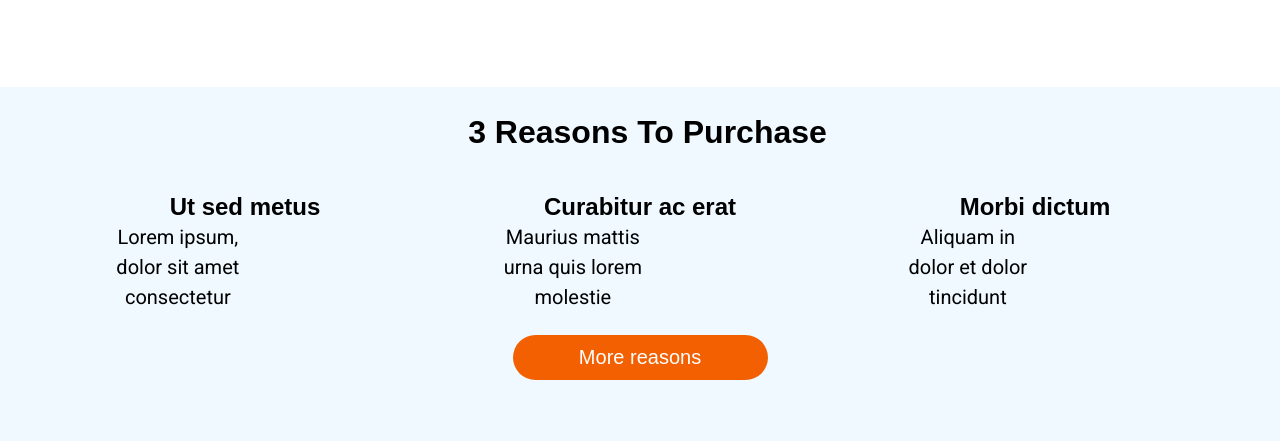
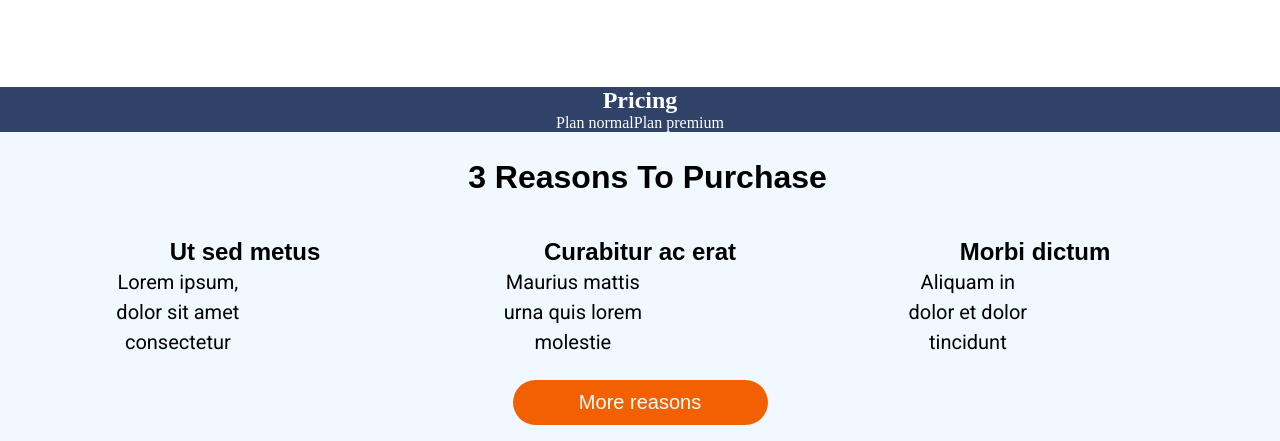
Before and after one commit to AlejandraSC/Anonymous-Proxy, a website: page src/html/index.html in a window 1280 px wide. Shown: the part 1073-1514 px from the top of the page. Drawn offline with nearby package versions, Linux system fonts and the light colour scheme; files that its build step writes are made by us from their sources.

Commit message:
new-section

```diff
--- a/src/html/index.html
+++ b/src/html/index.html
@@ -18,6 +18,8 @@
       <include src="./partials/hero.html"></include>
       <!--Looking-->
       <include src="./partials/looking.html"></include>
+      <!--news-section-->
+      <include src="./partials/new-section.html"></include>
       <!--Reasons-->
       <include src="./partials/reasons.html"></include>
     </main>
--- /dev/null
+++ b/src/html/partials/new-section.html
@@ -0,0 +1,7 @@
+<section class="new-section">
+  <h1>Pricing</h1>
+  <div class="text">
+  <p>Plan normal</p>
+  <p>Plan premium</p>
+</div>
+</section>
--- /dev/null
+++ b/src/scss/layout/new-section.scss
@@ -0,0 +1,18 @@
+.new-section {
+  background-color: $footer__background--color;
+  display: flex;
+  flex-direction: column;
+  text-align: center;
+  flex-wrap: wrap;
+  color: white;
+}
+
+.text {
+  @media all and (min-width: 768px) {
+    display: flex;
+    flex-direction: row;
+
+    justify-content: center;
+    flex-wrap: wrap;
+  }
+}
--- a/src/scss/main.scss
+++ b/src/scss/main.scss
@@ -8,3 +8,4 @@
 @import "./layout/looking";
 @import "./layout/reasons";
 @import "./layout/footer";
+@import "./layout/new-section";
```
Also changed, not shown: docs/index.html (+9 -0 lines), public/index.html (+9 -0 lines), docs/assets/css/main.css, public/assets/css/layout/new-section.css (added), public/assets/css/main.css, 2 other files.
